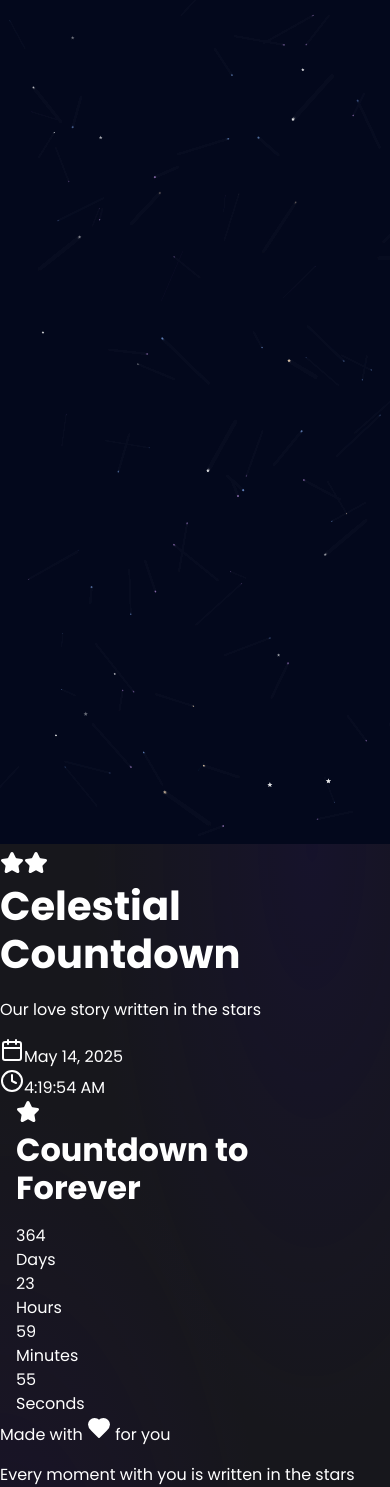
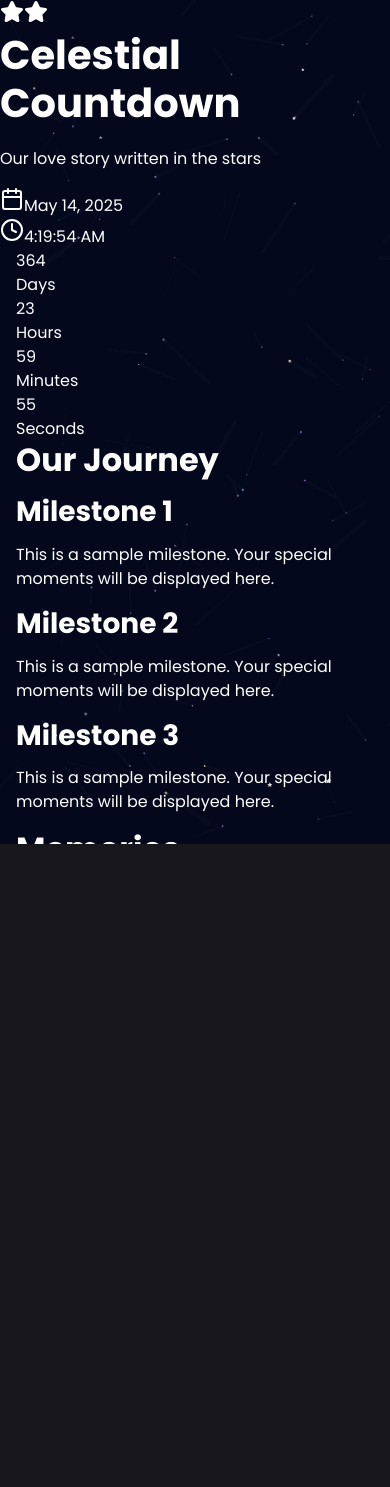
Before and after one commit to israelavendanojr/lovebirds, a React (Vite) app in the folder frontend/: page / in a window 390 px wide. After the commit the page ends 844 px from the top, so only its background shows below. Built offline with nearby package versions, Linux system fonts and the light colour scheme.

Commit message:
Background under content

```diff
--- a/frontend/src/App.tsx
+++ b/frontend/src/App.tsx
@@ -73,10 +73,12 @@ const App = () => {
   }, []);
 
   return (
-    <div className="min-h-screen text-white relative overflow-hidden">
+    <div className="min-h-screen text-white relative overflow-x-hidden" style={{ position: 'relative', zIndex: 1 }}>
       <ParticleBackground />
 
-      <header className="relative z-10 py-12 text-center">
+      <div className="relative z-10 flex flex-col min-h-screen" style={{ position: 'relative' }}>
+        <div className="min-h-screen flex flex-col">
+          <header className="py-12 text-center">
             <div className="relative inline-block">
             <Star className="absolute -top-6 -left-6 w-8 h-8 text-yellow-300 animate-pulse" fill="currentColor" />
             <Star className="absolute -bottom-4 -right-4 w-6 h-6 text-blue-300 animate-pulse" fill="currentColor" />
@@ -99,24 +101,40 @@ const App = () => {
           </div>
         </header>
 
-      <main className="container mx-auto px-4 py-8 max-w-6xl relative z-10">
-        {/* Countdown Section */}
-        <section className="backdrop-blur-sm bg-white/5 rounded-2xl shadow-2xl p-8 mb-12 border border-white/10 transform transition-all hover:scale-[1.01] hover:shadow-[0_0_30px_rgba(167,139,250,0.3)]">
-          <div className="flex items-center justify-center mb-6">
-            <div className="p-3 rounded-full bg-blue-500/20 mr-4">
-              <Star className="w-6 h-6 text-blue-300" fill="currentColor" />
+        <main className="flex-1">
+          <div className="container mx-auto px-4 py-8">
+            <CountdownTimer />
+
+            {/* Example content sections */}
+            <section className="py-20">
+              <h2 className="text-3xl font-bold text-center mb-8">Our Journey</h2>
+              <div className="grid md:grid-cols-3 gap-8">
+                {[1, 2, 3].map((item) => (
+                  <div key={item} className="bg-white/5 backdrop-blur-sm p-6 rounded-xl border border-white/10">
+                    <h3 className="text-xl font-semibold mb-3">Milestone {item}</h3>
+                    <p className="text-blue-100/80">
+                      This is a sample milestone. Your special moments will be displayed here.
+                    </p>
                   </div>
-            <h2 className="text-3xl font-bold bg-clip-text text-transparent bg-gradient-to-r from-blue-200 to-purple-200">
-              Countdown to Forever
-            </h2>
+                ))}
               </div>
-          <CountdownTimer />
             </section>
+
+            <section className="py-20">
+              <h2 className="text-3xl font-bold text-center mb-8">Memories</h2>
+              <div className="grid grid-cols-2 md:grid-cols-4 gap-4">
+                {[1, 2, 3, 4, 5, 6, 7, 8].map((item) => (
+                  <div key={item} className="aspect-square bg-white/5 rounded-lg border border-white/10 flex items-center justify-center">
+                    <span className="text-blue-200/50">Photo {item}</span>
+                  </div>
+                ))}
+              </div>
+            </section>
+          </div>
         </main>
 
-      <footer className="relative z-10 py-8 text-center">
-        <div className="max-w-2xl mx-auto px-4">
-          <div className="border-t border-white/10 pt-6">
+        <footer className="py-8 text-center border-t border-white/10 mt-12">
+            <div className="container mx-auto px-4">
               <p className="text-blue-100/80 text-sm">
                 Made with <Heart className="inline w-4 h-4 text-pink-400" fill="currentColor" /> for you
               </p>
@@ -124,8 +142,9 @@ const App = () => {
                 Every moment with you is written in the stars
               </p>
             </div>
+          </footer>
         </div>
-      </footer>
+      </div>
     </div>
   );
 };
--- a/frontend/src/components/ParticleBackground.tsx
+++ b/frontend/src/components/ParticleBackground.tsx
@@ -197,13 +197,29 @@ export function ParticleBackground() {
   }, []);
 
   return (
-    <div className="fixed inset-0 -z-10 overflow-hidden bg-gradient-to-b from-[#0a0c24] via-[#1a1b3a] to-[#2d1b50]">
+    <div
+      style={{
+        position: 'fixed',
+        top: 0,
+        left: 0,
+        width: '100vw',
+        height: '100vh',
+        zIndex: 0,
+        pointerEvents: 'none',
+        overflow: 'hidden'
+      }}
+    >
       <canvas
         ref={canvasRef}
-        className="absolute top-0 left-0 w-full h-full opacity-70"
+        style={{
+          position: 'absolute',
+          top: 0,
+          left: 0,
+          width: '100%',
+          height: '100%',
+          display: 'block'
+        }}
       />
-      {/* Add a subtle gradient overlay */}
-      <div className="absolute inset-0 bg-gradient-to-br from-blue-900/30 via-purple-900/20 to-pink-900/10" />
     </div>
   );
 }
--- a/frontend/src/styles/globals.css
+++ b/frontend/src/styles/globals.css
@@ -2,6 +2,15 @@
 @import url('https://fonts.googleapis.com/css2?family=Dancing+Script:wght@400;500;600;700&family=Poppins:wght@300;400;500;600;700&display=swap');
 
 /* Base styles */
+html, body {
+  margin: 0;
+  padding: 0;
+  width: 100%;
+  height: 100%;
+  overflow-x: hidden;
+  position: relative;
+}
+
 :root {
   --font-sans: 'Poppins', -apple-system, BlinkMacSystemFont, 'Segoe UI', Roboto, 'Helvetica Neue', Arial, sans-serif;
   --font-serif: 'Dancing Script', 'Times New Roman', Times, serif;
```
Lines whose indentation alone changed are shown as unchanged.
